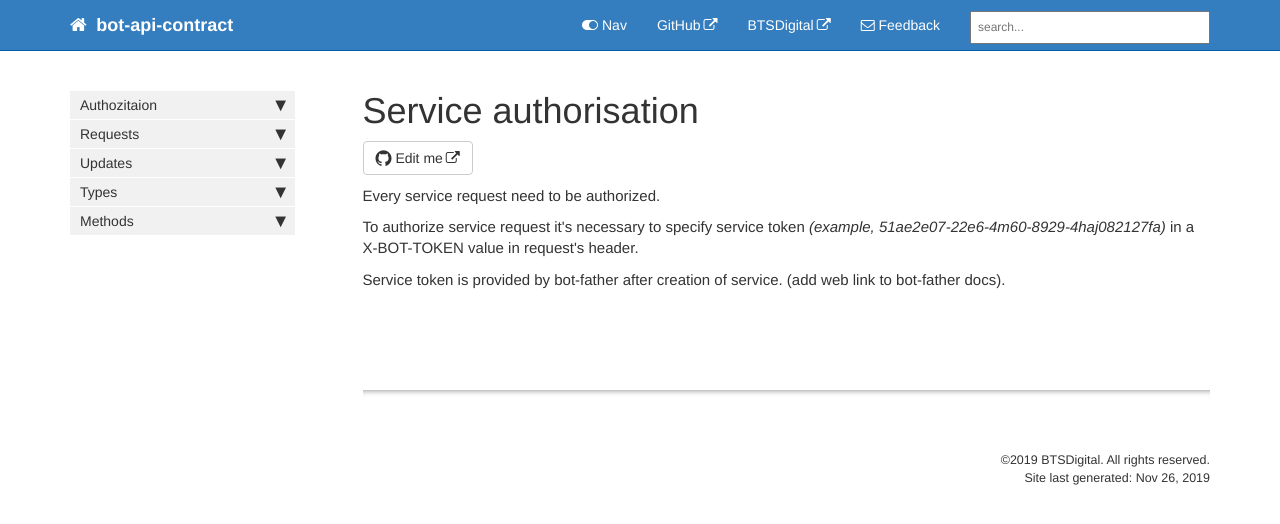
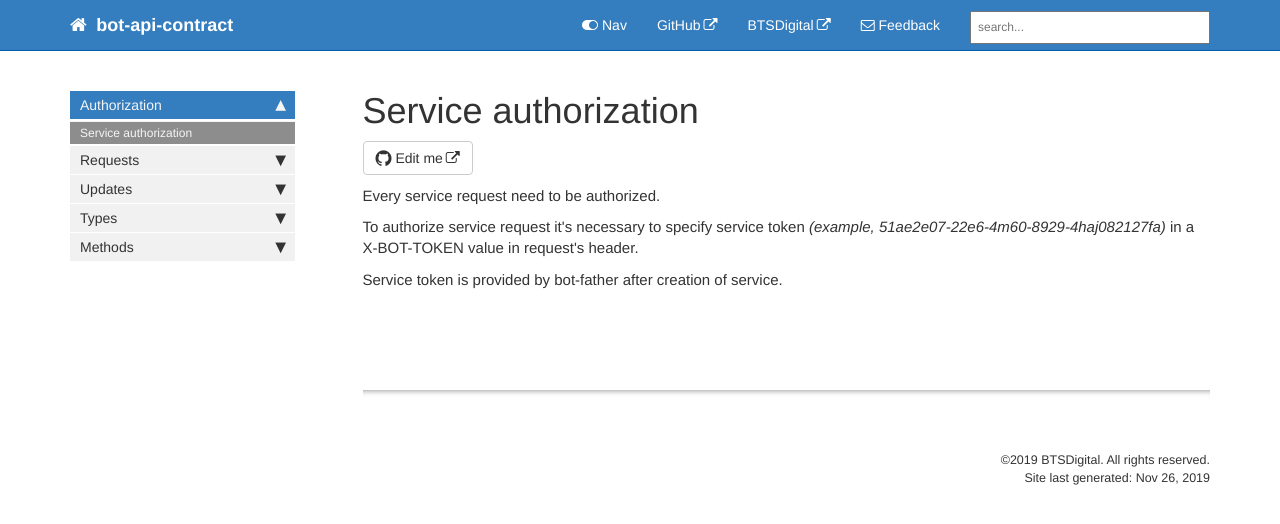
Before and after one commit to btsdigital/bot-api-contract, a Jekyll site: the page built from docs/pages/model/ServiceAuthorization.md, in a window 1280 px wide. Shown: the top 524 px of the page. Built offline with Jekyll 4.4.1, drawn with Linux system fonts in a browser that asks for light colours; nearby versions of some CDN libraries; comment, search, counter and statistics services are not loaded.

Commit message:
add documentation

```diff
--- a/docs/_data/sidebars/home_sidebar.yml
+++ b/docs/_data/sidebars/home_sidebar.yml
@@ -2,11 +2,11 @@ entries:
 - title: Sidebar
   levels: three
   folders:
-  - title: Authozitaion
+  - title: Authorization
     output: web
     folderitems:
-    - title: Service authozitaion
-      url: /authorize.html
+    - title: Service authorization
+      url: /authorization.html
       output: web
   - title: Requests
     output: web
--- a/docs/pages/model/authorize.md
+++ b/docs/pages/model/ServiceAuthorization.md
@@ -1,10 +1,10 @@
 ---
-title: Service authorisation
+title: Service authorization
 sidebar: home_sidebar
 keywords: authorisation ,token
-permalink: Authorize.html
+permalink: authorization.html
 toc: false
-folder: Authozitaion
+folder: Authorization
 ---
 
 
@@ -13,5 +13,5 @@ folder: Authozitaion
 </p>
 <p> To authorize service request it's necessary to specify service token <i>(example, 51ae2е07-22e6-4m60-8929-4haj082127fa)</i> in a X-BOT-TOKEN value in request's header.
 <p>
-<p>Service token is provided by bot-father after creation of service. (add web link to bot-father docs).
+<p>Service token is provided by bot-father after creation of service.
 </p>
```
